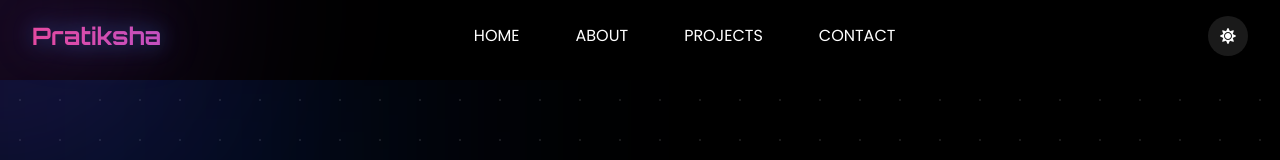
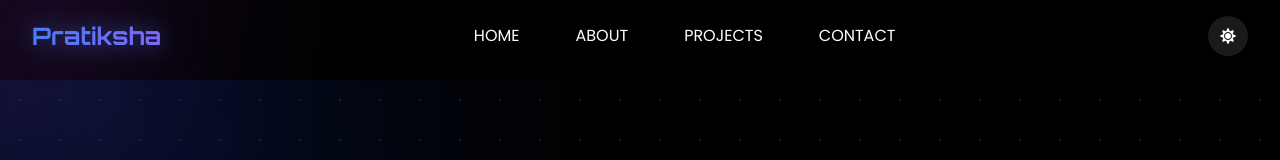
Before and after one commit to pratikshakadam912/portfolio-website, a React (Vite) app: page / in a window 1280 px wide. Shown: the top 160 px of the page. Built offline with nearby package versions, Linux system fonts and the light colour scheme.

Commit message:
updating the theme button

```diff
--- a/src/App.jsx
+++ b/src/App.jsx
@@ -25,7 +25,18 @@ function CursorGlow() {
 
 function App() {
   return (
-    <div className="bg-black text-white font-[Poppins]">
+    <div
+      className="
+    min-h-screen
+    font-[Poppins]
+    bg-white
+    text-gray-900
+    transition-colors
+    duration-500
+    dark:bg-black
+    dark:text-white
+  "
+    >
       <CursorGlow />
       <Home />
     </div>
--- a/src/components/Navbar.jsx
+++ b/src/components/Navbar.jsx
@@ -133,14 +133,6 @@ const Navbar = () => {
             transition={{ duration: 0.3 }}
             className="fixed inset-0 z-[9998] bg-black/95 backdrop-blur-xl flex flex-col items-center justify-center gap-8 text-white px-6"
           >
-            {/* CLOSE */}
-            <button
-              className="absolute top-5 right-5 w-10 h-10 rounded-full bg-white/10 flex items-center justify-center text-xl"
-              onClick={() => setIsOpen(false)}
-            >
-              <FaTimes />
-            </button>
-
             {/* LINKS */}
             {navItems.map((section, i) => (
               <motion.div
--- a/src/index.css
+++ b/src/index.css
@@ -11,12 +11,15 @@ html {
 body {
   @apply bg-white text-black dark:bg-black dark:text-white;
   overflow-x: hidden;
-    transition: background-color 0.4s ease, color 0.4s ease;
+  transition:
+    background-color 0.4s ease,
+    color 0.4s ease;
 }
 
 /* ===== PREMIUM GRADIENT TEXT ===== */
+
 .gradient-text {
-    background: linear-gradient(270deg, #3b82f6, #8b5cf6, #ec4899);
+  background: linear-gradient(270deg, #ec4899, #f472b6, #a855f7, #3b82f6);
   background-size: 600% 600%;
   animation: gradientMove 6s ease infinite;
 
@@ -24,11 +27,13 @@ body {
   background-clip: text;
   -webkit-text-fill-color: transparent;
 
-    filter: drop-shadow(0 0 10px rgba(59, 130, 246, 0.4)) drop-shadow(0 0 20px rgba(139, 92, 246, 0.3));
+  filter: drop-shadow(0 0 10px rgba(59, 130, 246, 0.4))
+    drop-shadow(0 0 20px rgba(139, 92, 246, 0.3));
 }
 
 .gradient-text:hover {
-    filter: drop-shadow(0 0 20px rgba(59, 130, 246, 0.8)) drop-shadow(0 0 40px rgba(236, 72, 153, 0.6));
+  filter: drop-shadow(0 0 20px rgba(59, 130, 246, 0.8))
+    drop-shadow(0 0 40px rgba(236, 72, 153, 0.6));
   transform: scale(1.05);
   transition: 0.3s ease;
 }
@@ -108,12 +113,30 @@ body {
 /* ===== CURSOR GLOW ===== */
 .cursor-glow {
   position: fixed;
-    width: 200px;
-    height: 200px;
-    background: radial-gradient(circle, rgba(59, 130, 246, 0.2) 0%, transparent 70%);
+  width: 220px;
+  height: 220px;
   pointer-events: none;
   transform: translate(-50%, -50%);
   z-index: 0;
+  transition: background 0.4s ease;
+}
+
+.dark .cursor-glow {
+  background: radial-gradient(
+    circle,
+    rgba(59, 130, 246, 0.22) 0%,
+    rgba(139, 92, 246, 0.18) 35%,
+    transparent 72%
+  );
+}
+
+.cursor-glow {
+  background: radial-gradient(
+    circle,
+    rgba(244, 114, 182, 0.22) 0%,
+    rgba(196, 181, 253, 0.18) 35%,
+    transparent 72%
+  );
 }
 
 /* ===== OPTIONAL DEPTH EFFECT ===== */
@@ -144,7 +167,8 @@ body {
 
 /* ===== SMOOTH UI (SAFE VERSION) ===== */
 * {
-    transition: background-color 0.3s ease,
+  transition:
+    background-color 0.3s ease,
     color 0.3s ease,
     border-color 0.3s ease;
 }
@@ -163,11 +187,13 @@ body {
   padding: 4px 12px;
 }
 body {
-    font-family: 'Poppins', sans-serif;
+  font-family: "Poppins", sans-serif;
 }
 
-h1, h2, .logo {
-    font-family: 'Orbitron', sans-serif;
+h1,
+h2,
+.logo {
+  font-family: "Orbitron", sans-serif;
 }
 .perspective {
   perspective: 1000px;
```
Lines whose indentation alone changed are shown as unchanged.
